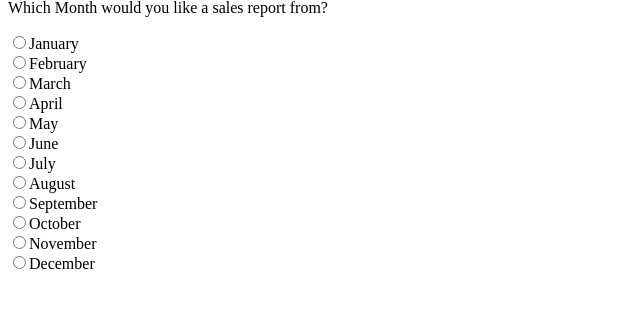
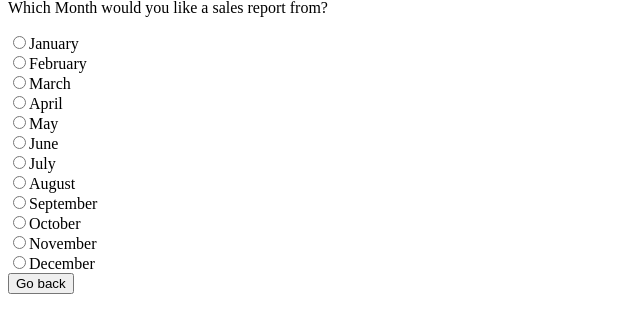
Before and after one commit to MuhammadJack/MuhammadJack.github.io, a PHP site: page /sort_month_record.php in a window 1280 px wide. Shown: the part 81-414 px from the top of the page, without its empty margins (0-640 px from the left). Run offline with PHP 8.4, Linux system fonts and the light colour scheme; the visitor is signed in with stand-in values (Sample User, id 1).

Commit message:
go back added again

```diff
--- a/sort_month_record.php
+++ b/sort_month_record.php
@@ -55,6 +55,6 @@ table, th, td {
         <br />
         <input type="radio" name="month" value="12" required />December
     </form>
-
+    <button type="button" onclick="location.href='adminpage.php'">Go back</button>
 </body>
 </html>
```
